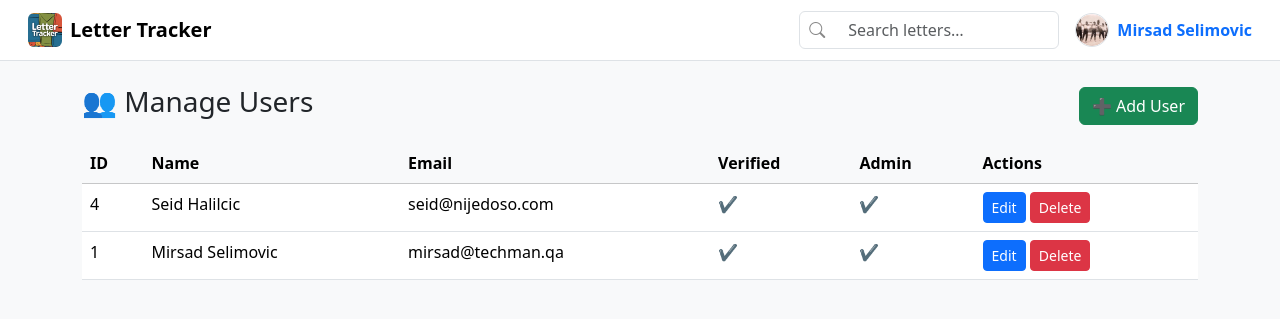
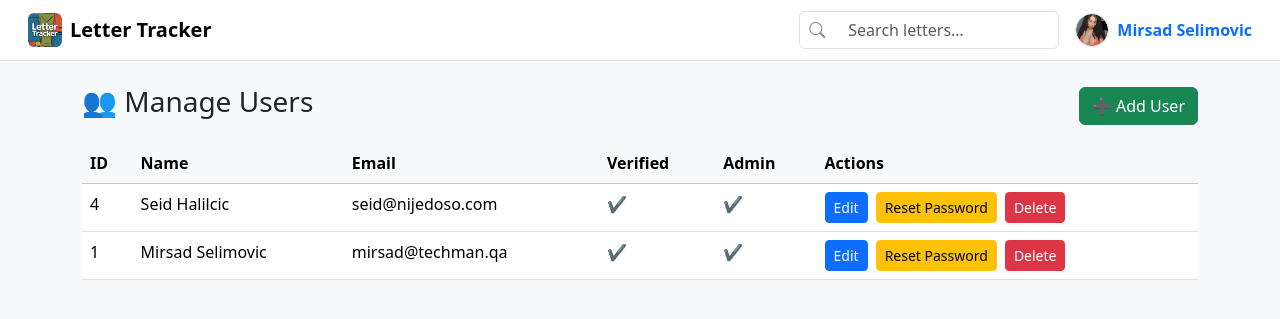
Before and after one commit to RimSo/letter-tracker, a Flask app: page /admin/users in a window 1280 px wide. Shown: the top 319 px of the page. Run offline with Flask 3, Linux system fonts and the light colour scheme; a user stored in the database is signed in; data comes from the database, SQL or seed files in the repository; both versions use the stored data as it was after the commit; some libraries are stand-ins or nearby versions.

Commit message:
user_up2
Updated users pages

```diff
--- a/app.py
+++ b/app.py
@@ -105,6 +105,14 @@ with _users_conn() as conn:
     cols = [r[1] for r in conn.execute("PRAGMA table_info(users)")]
     if "is_admin" not in cols:
         conn.execute("ALTER TABLE users ADD COLUMN is_admin INTEGER DEFAULT 0")
+    if "active" not in cols:
+        conn.execute("ALTER TABLE users ADD COLUMN active INTEGER DEFAULT 1")
+
+    if "last_login" not in cols:
+        conn.execute("ALTER TABLE users ADD COLUMN last_login TIMESTAMP")
+
+    if "last_password_change" not in cols:
+        conn.execute("ALTER TABLE users ADD COLUMN last_password_change TIMESTAMP")
     conn.commit()
 
 
@@ -328,37 +336,45 @@ def admin_add_user():
 def admin_letters():
     letters = Letter.query.order_by(Letter.id.desc()).all()
     return render_template("admin/letters.html", letters=letters)
-@app.route("/admin/users/<int:user_id>/edit", methods=["GET", "POST"])
+@app.route("/admin/users/<int:user_id>/edit", methods=["POST"])
 @login_required
 @admin_required
 def admin_edit_user(user_id):
+    name = request.form.get("name", "").strip()
+    email = request.form.get("email", "").strip().lower()
+    password = request.form.get("password", "")
+    is_admin = 1 if request.form.get("admin") else 0
+    verified = 1 if request.form.get("verified") else 0
+    active = 1 if request.form.get("active") else 0
+
     with _users_conn() as conn:
-        user = conn.execute(
-            "SELECT id, name, email, verified, is_admin FROM users WHERE id = ?",
-            (user_id,)
-        ).fetchone()
+        if password:
+            conn.execute("""
+                UPDATE users SET name=?, email=?, password_hash=?, is_admin=?, verified=?, active=?, last_password_change=CURRENT_TIMESTAMP
+                WHERE id=?
+            """, (name, email, generate_password_hash(password), is_admin, verified, active, user_id))
+        else:
+            conn.execute("""
+                UPDATE users SET name=?, email=?, is_admin=?, verified=?, active=?
+                WHERE id=?
+            """, (name, email, is_admin, verified, active, user_id))
 
-    if not user:
-        flash("User not found.", "danger")
-        return redirect(url_for("admin_users"))
+        conn.commit()
 
-    if request.method == "POST":
-        name = request.form.get("name").strip()
-        verified = 1 if request.form.get("verified") else 0
-        is_admin = 1 if request.form.get("is_admin") else 0
+    flash("User updated.", "success")
+    return redirect(url_for("admin_users"))
+@app.route("/admin/users/<int:user_id>/resetpw")
+@login_required
+@admin_required
+def admin_reset_password(user_id):
+    new_pass = "Temp123!"
+    with _users_conn() as conn:
+        conn.execute("UPDATE users SET password_hash=? WHERE id=?",
+                     (generate_password_hash(new_pass), user_id))
+        conn.commit()
 
-        with _users_conn() as conn:
-            conn.execute(
-                "UPDATE users SET name = ?, verified = ?, is_admin = ? WHERE id = ?",
-                (name, verified, is_admin, user_id)
-            )
-            conn.commit()
-
-        flash("User updated.", "success")
-        return redirect(url_for("admin_users"))
-
-    return render_template("admin/edit_user.html", user=user)
-
+    flash(f"Temporary password: {new_pass}", "info")
+    return redirect(url_for("admin_users"))
 @app.route("/admin/users/<int:user_id>/delete", methods=["POST"])
 @login_required
 @admin_required
@@ -652,25 +668,31 @@ def login():
         if not errors:
             with _users_conn() as conn:
                 row = conn.execute("SELECT * FROM users WHERE email = ?", (email,)).fetchone()
+
             if not row or not check_password_hash(row["password_hash"], password):
                 errors["__all__"] = "Invalid email or password."
             elif not row["verified"]:
                 errors["__all__"] = "Please verify your email first."
 
-                # Optionally re-send verification link
                 token = generate_token(row["id"], "email-verify")
                 verify_url = url_for("verify_email", token=token, _external=True)
                 send_link_via_flash("New verification link", verify_url)
             else:
-                user = User(row["id"], row["email"], row["name"])
+                user = User(
+                    row["id"],
+                    row["email"],
+                    row["name"],
+                    avatar_path=row["avatar_path"] if "avatar_path" in row.keys() else None,
+                    is_admin=row["is_admin"] if "is_admin" in row.keys() else 0
+                )
+
                 login_user(user, remember=remember)
                 flash("Welcome back!", "success")
+
                 next_url = request.args.get("next") or url_for("index")
                 return redirect(next_url)
 
     return render_template("login.html", errors=errors, email=email)
-
-
 @app.route("/logout")
 @login_required
 def logout():
--- a/templates/admin/users.html
+++ b/templates/admin/users.html
@@ -1,5 +1,6 @@
 {% extends "base.html" %}
 {% block content %}
+
 <div class="d-flex justify-content-between align-items-center mb-3">
     <h3>👥 Manage Users</h3>
 
@@ -8,7 +9,8 @@
         ➕ Add User
     </button>
 </div>
-<!-- Add User Modal -->
+
+<!-- ADD USER MODAL -->
 <div class="modal fade" id="addUserModal" tabindex="-1" aria-hidden="true">
   <div class="modal-dialog">
     <div class="modal-content">
@@ -52,6 +54,8 @@
     </div>
   </div>
 </div>
+
+<!-- USERS TABLE -->
 <table class="table table-hover">
   <thead class="table-light">
     <tr>
@@ -63,6 +67,7 @@
       <th>Actions</th>
     </tr>
   </thead>
+
   <tbody>
     {% for u in users %}
     <tr>
@@ -71,21 +76,87 @@
       <td>{{ u.email }}</td>
       <td>{{ "✔" if u.verified else "✖" }}</td>
       <td>{{ "✔" if u.is_admin else "✖" }}</td>
-      <td>
-    <a class="btn btn-sm btn-primary"
-       href="{{ url_for('admin_edit_user', user_id=u.id) }}">
-       Edit
-    </a>
 
-    <form method="POST" action="{{ url_for('admin_delete_user', user_id=u.id) }}"
-          class="d-inline">
-        <button class="btn btn-sm btn-danger"
-                onclick="return confirm('Delete this user?');">
-            Delete
+      <td class="d-flex gap-2">
+
+        <!-- EDIT BUTTON -->
+        <button class="btn btn-sm btn-primary"
+                data-bs-toggle="modal"
+                data-bs-target="#editUserModal{{ u.id }}">
+          Edit
         </button>
-    </form>
-</td>
+
+        <!-- RESET PASSWORD -->
+        <a class="btn btn-warning btn-sm"
+           href="{{ url_for('admin_reset_password', user_id=u.id) }}"
+           onclick="return confirm('Send password reset link to this user?');">
+           Reset Password
+        </a>
+
+        <!-- DELETE USER -->
+        <form method="POST"
+              action="{{ url_for('admin_delete_user', user_id=u.id) }}"
+              onsubmit="return confirm('Delete this user?');">
+            <button class="btn btn-sm btn-danger">Delete</button>
+        </form>
+
+      </td>
     </tr>
+
+    <!-- EDIT USER MODAL (ONE PER USER) -->
+    <div class="modal fade" id="editUserModal{{ u.id }}" tabindex="-1" aria-hidden="true">
+      <div class="modal-dialog">
+        <div class="modal-content">
+
+          <form method="POST" action="{{ url_for('admin_edit_user', user_id=u.id) }}" enctype="multipart/form-data">
+
+            <div class="modal-header">
+              <h5 class="modal-title">Edit {{ u.name }}</h5>
+              <button type="button" class="btn-close" data-bs-dismiss="modal"></button>
+            </div>
+
+            <div class="modal-body">
+
+              <label class="form-label">Full Name</label>
+              <input type="text" class="form-control" name="name" value="{{ u.name }}">
+
+              <label class="form-label mt-2">Email</label>
+              <input type="email" class="form-control" name="email" value="{{ u.email }}">
+
+              <label class="form-label mt-2">New Password (optional)</label>
+              <input type="password" class="form-control" name="password">
+
+              <label class="form-label mt-2">Change Avatar</label>
+              <input type="file" class="form-control" name="avatar" accept="image/*">
+
+              <div class="form-check mt-3">
+                <input class="form-check-input" type="checkbox" name="admin" {% if u.is_admin %}checked{% endif %}>
+                <label class="form-check-label">Admin</label>
+              </div>
+
+              <div class="form-check mt-1">
+                <input class="form-check-input" type="checkbox" name="verified" {% if u.verified %}checked{% endif %}>
+                <label class="form-check-label">Verified</label>
+              </div>
+
+              <div class="form-check mt-1">
+                <input class="form-check-input" type="checkbox" name="active" {% if u.active %}checked{% endif %}>
+                <label class="form-check-label">Active (Can Log In)</label>
+              </div>
+
+            </div>
+
+            <div class="modal-footer">
+              <button type="button" class="btn btn-secondary" data-bs-dismiss="modal">Close</button>
+              <button class="btn btn-primary">Save Changes</button>
+            </div>
+
+          </form>
+
+        </div>
+      </div>
+    </div>
+
     {% endfor %}
   </tbody>
 </table>
```
Also changed, not shown: static/avatars/user_1.png, users.sqlite.
